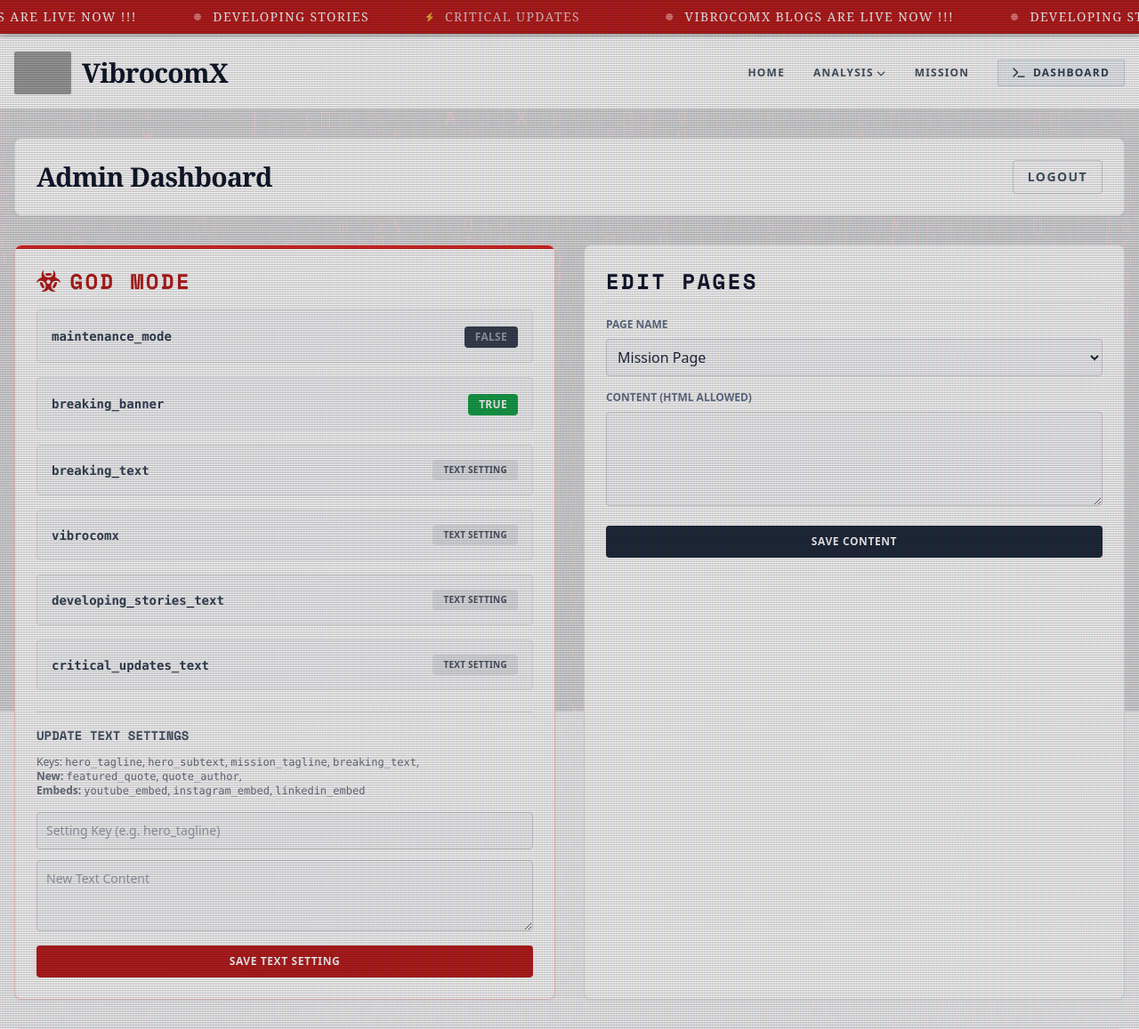
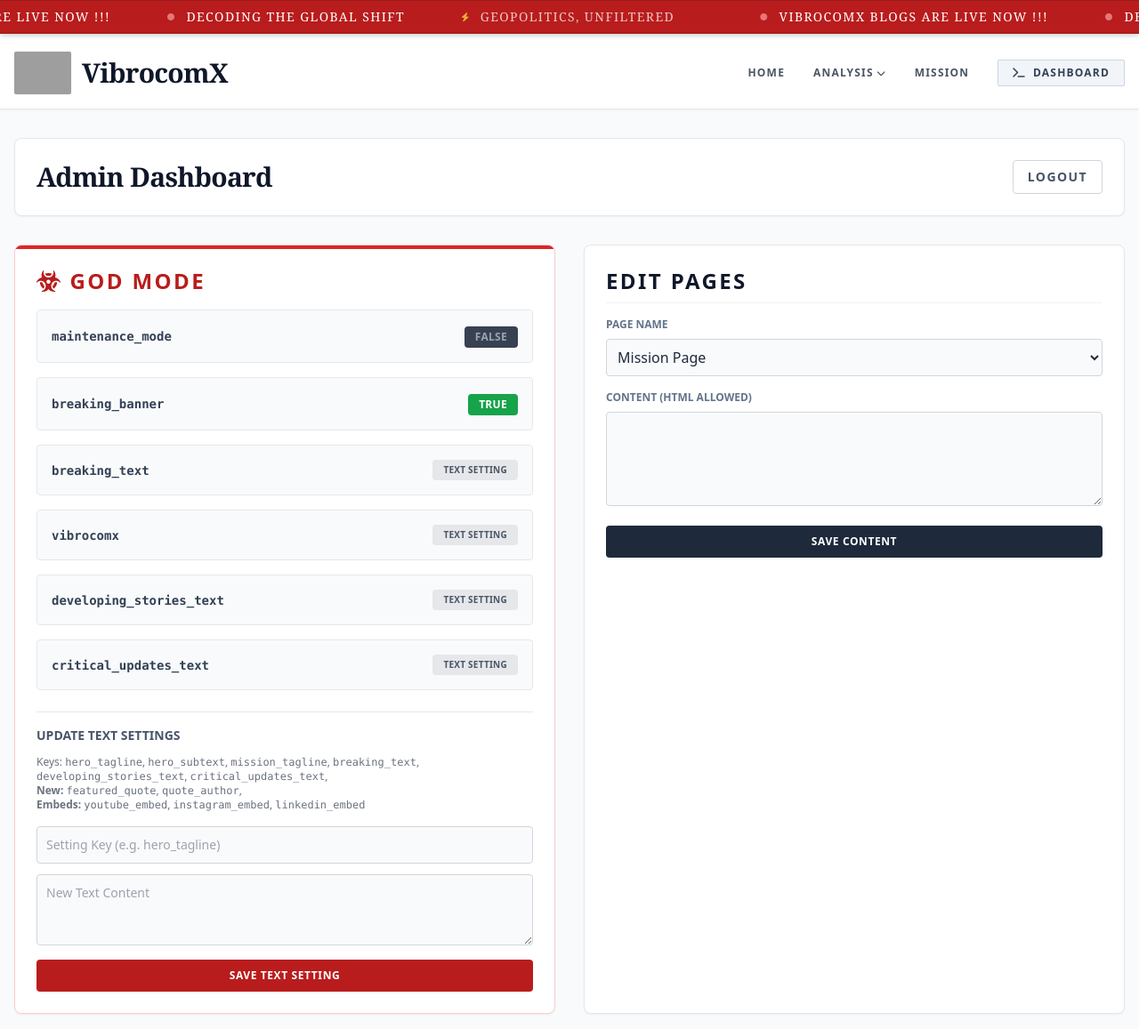
Before and after one commit to vibrocomx/vibrocomx-work, a Flask app: page /admin/dashboard in a window 1280 px wide. Shown: the top 1157 px of the page at 89% size. Run offline with Flask 3, Linux system fonts and the light colour scheme; a user stored in the database is signed in; some libraries are stand-ins or nearby versions; grey boxes are pictures that could not be loaded.

Commit message:
Set up static/images folder for site imagery

```diff
--- a/admin_routes.py
+++ b/admin_routes.py
@@ -140,7 +140,7 @@
             filename = secure_filename(file.filename)
             file_path = os.path.join(current_app.config['UPLOAD_FOLDER'], filename)
             file.save(file_path)
-            image_url = f"/static/uploads/{filename}"
+            image_url = f"/static/images/{filename}"
 
     # Simple add for now (could extend to edit if id passed)
     founder = Founder(name=name, role=role, bio=bio, image_url=image_url)
@@ -176,7 +176,7 @@
             filename = secure_filename(file.filename)
             file_path = os.path.join(current_app.config['UPLOAD_FOLDER'], filename)
             file.save(file_path)
-            image_url = f"/static/uploads/{filename}"
+            image_url = f"/static/images/{filename}"
 
     if not slug:
         slug = title.lower().replace(' ', '-')
--- a/app.py
+++ b/app.py
@@ -8,7 +8,7 @@
 app.config['SECRET_KEY'] = 'vibrocomx-secret-key-change-in-production'
 app.config['SQLALCHEMY_DATABASE_URI'] = 'sqlite:///vibrocomx.db'
 app.config['SQLALCHEMY_TRACK_MODIFICATIONS'] = False
-app.config['UPLOAD_FOLDER'] = os.path.join(app.root_path, 'static', 'uploads')
+app.config['UPLOAD_FOLDER'] = os.path.join(app.root_path, 'static', 'images')
 
 # Ensure upload directory exists
 os.makedirs(app.config['UPLOAD_FOLDER'], exist_ok=True)
@@ -31,6 +31,12 @@
 
     breaking_text_setting = SiteSetting.query.filter_by(setting_key='breaking_text').first()
     breaking_text = breaking_text_setting.setting_value if breaking_text_setting else "Global South unites against sanctions"
+
+    developing_text_setting = SiteSetting.query.filter_by(setting_key='developing_stories_text').first()
+    developing_stories_text = developing_text_setting.setting_value if developing_text_setting else "Developing Stories"
+
+    critical_text_setting = SiteSetting.query.filter_by(setting_key='critical_updates_text').first()
+    critical_updates_text = critical_text_setting.setting_value if critical_text_setting else "Critical Updates"
 
     # Dynamic Text Elements
     hero_tagline_setting = SiteSetting.query.filter_by(setting_key='hero_tagline').first()
@@ -64,6 +70,8 @@
         social_links=social_links,
         show_banner=show_banner,
         breaking_text=breaking_text,
+        developing_stories_text=developing_stories_text,
+        critical_updates_text=critical_updates_text,
         hero_tagline=hero_tagline,
         hero_subtext=hero_subtext,
         mission_tagline=mission_tagline,
--- a/templates/admin/dashboard.html
+++ b/templates/admin/dashboard.html
@@ -55,7 +55,8 @@
         <h3 class="text-slate-600 text-sm font-bold uppercase mb-3 mt-6 border-t border-gray-200 pt-4">Update Text
             Settings</h3>
         <p class="text-xs text-gray-500 mb-4">Keys: <code>hero_tagline</code>, <code>hero_subtext</code>,
-            <code>mission_tagline</code>, <code>breaking_text</code>, <br />
+            <code>mission_tagline</code>, <code>breaking_text</code>, <code>developing_stories_text</code>,
+            <code>critical_updates_text</code>, <br />
             <strong>New:</strong> <code>featured_quote</code>, <code>quote_author</code>, <br />
             <strong>Embeds:</strong> <code>youtube_embed</code>, <code>instagram_embed</code>,
             <code>linkedin_embed</code>
--- a/templates/base.html
+++ b/templates/base.html
@@ -53,10 +53,10 @@
                 <i class="fas fa-circle text-[8px] mr-3 text-red-300 animate-pulse"></i> {{ breaking_text }}
             </span>
             <span class="mx-8 text-white font-serif text-sm uppercase tracking-widest flex items-center">
-                <i class="fas fa-circle text-[8px] mr-3 text-red-300 animate-pulse"></i> Developing Stories
+                <i class="fas fa-circle text-[8px] mr-3 text-red-300 animate-pulse"></i> {{ developing_stories_text }}
             </span>
             <span class="mx-8 text-white font-serif text-sm uppercase tracking-widest flex items-center opacity-75">
-                <i class="fas fa-bolt text-[10px] mr-3 text-yellow-300"></i> Critical Updates
+                <i class="fas fa-bolt text-[10px] mr-3 text-yellow-300"></i> {{ critical_updates_text }}
             </span>
         </div>
         <div class="animate-marquee flex items-center pr-8" aria-hidden="true">
@@ -64,10 +64,10 @@
                 <i class="fas fa-circle text-[8px] mr-3 text-red-300 animate-pulse"></i> {{ breaking_text }}
             </span>
             <span class="mx-8 text-white font-serif text-sm uppercase tracking-widest flex items-center">
-                <i class="fas fa-circle text-[8px] mr-3 text-red-300 animate-pulse"></i> Developing Stories
+                <i class="fas fa-circle text-[8px] mr-3 text-red-300 animate-pulse"></i> {{ developing_stories_text }}
             </span>
             <span class="mx-8 text-white font-serif text-sm uppercase tracking-widest flex items-center opacity-75">
-                <i class="fas fa-bolt text-[10px] mr-3 text-yellow-300"></i> Critical Updates
+                <i class="fas fa-bolt text-[10px] mr-3 text-yellow-300"></i> {{ critical_updates_text }}
             </span>
         </div>
     </div>
@@ -184,9 +184,9 @@
     <!-- Footer -->
     <footer class="bg-white py-16 mt-20 border-t border-gray-200 relative overflow-hidden">
         <div class="container mx-auto px-4 relative z-10">
-            <div class="grid grid-cols-1 md:grid-cols-3 gap-12 mb-12">
+            <div class="flex flex-col md:flex-row justify-between items-center gap-12 mb-12">
                 <!-- Branding & Quote -->
-                <div class="col-span-1 border-l-4 border-slate-800 pl-6 flex flex-col justify-center">
+                <div class="border-l-4 border-slate-800 pl-6 flex flex-col justify-center md:max-w-xl">
                     <h4 class="text-slate-900 font-serif font-black tracking-tight text-3xl mb-4">VibrocomX</h4>
                     <p class="text-slate-600 font-serif italic text-lg leading-relaxed">
                         "In an era of noise, subjective truths, and fleeting narratives, objective analysis is the only
@@ -194,24 +194,22 @@
                     </p>
                 </div>
 
-                <!-- Footer Imagery Space -->
-                <div class="col-span-1 flex items-center justify-center group">
-                    <img src="{{ url_for('static', filename='logo.png') }}" alt="VibrocomX Logo"
-                        class="max-h-32 w-auto object-contain rounded-md shadow-lg group-hover:scale-105 transition-transform duration-500"
-                        onerror="this.onerror=null; this.outerHTML='<div class=\'w-full max-w-[240px] h-32 bg-gray-50 border border-gray-200 flex flex-col items-center justify-center text-gray-400 rounded-sm\'><i class=\'fas fa-image text-2xl mb-2\'></i><span class=\'text-[10px] uppercase tracking-widest font-bold\'>Feature Image Space</span></div>'">
-                </div>
-
                 <!-- Connect -->
-                <div class="col-span-1 flex flex-col justify-center md:items-end">
+                <div class="flex flex-col justify-center md:items-end shrink-0">
                     <h4 class="text-slate-800 font-sans font-bold uppercase tracking-widest mb-6 text-sm">Connect</h4>
                     <div class="flex justify-start gap-4">
-                        {% for link in social_links %}
-                        <a href="{% if not link.url.startswith('http') %}https://{{ link.url }}{% else %}{{ link.url }}{% endif %}"
-                            target="_blank"
+                        <a href="{{ linkedin_embed }}" target="_blank"
                             class="w-10 h-10 flex items-center justify-center rounded-full bg-white border border-gray-300 text-gray-500 hover:text-slate-900 hover:border-slate-500 hover:bg-gray-50 transition-all duration-300 shadow-sm">
-                            <i class="{{ link.icon_class }}"></i>
+                            <i class="fab fa-linkedin-in"></i>
                         </a>
-                        {% endfor %}
+                        <a href="{{ youtube_embed }}" target="_blank"
+                            class="w-10 h-10 flex items-center justify-center rounded-full bg-white border border-gray-300 text-gray-500 hover:text-slate-900 hover:border-slate-500 hover:bg-gray-50 transition-all duration-300 shadow-sm">
+                            <i class="fab fa-youtube"></i>
+                        </a>
+                        <a href="{{ instagram_embed }}" target="_blank"
+                            class="w-10 h-10 flex items-center justify-center rounded-full bg-white border border-gray-300 text-gray-500 hover:text-slate-900 hover:border-slate-500 hover:bg-gray-50 transition-all duration-300 shadow-sm">
+                            <i class="fab fa-instagram"></i>
+                        </a>
                     </div>
                 </div>
             </div>
--- a/templates/index.html
+++ b/templates/index.html
@@ -183,15 +183,15 @@
                 </p>
             </div>
             <div class="flex justify-start md:justify-end gap-4" data-aos="fade-left">
-                <a href="#"
+                <a href="{{ youtube_embed }}" target="_blank"
                     class="w-12 h-12 flex items-center justify-center rounded-full bg-slate-800 border border-slate-700 text-gray-400 hover:text-white hover:bg-red-600 hover:border-red-600 transition-all shadow-lg group">
                     <i class="fab fa-youtube text-xl group-hover:scale-110 transition-transform"></i>
                 </a>
-                <a href="#"
+                <a href="{{ instagram_embed }}" target="_blank"
                     class="w-12 h-12 flex items-center justify-center rounded-full bg-slate-800 border border-slate-700 text-gray-400 hover:text-white hover:bg-gradient-to-tr hover:from-yellow-400 hover:via-red-500 hover:to-purple-500 hover:border-transparent transition-all shadow-lg group">
                     <i class="fab fa-instagram text-xl group-hover:scale-110 transition-transform"></i>
                 </a>
-                <a href="#"
+                <a href="{{ linkedin_embed }}" target="_blank"
                     class="w-12 h-12 flex items-center justify-center rounded-full bg-slate-800 border border-slate-700 text-gray-400 hover:text-white hover:bg-[#0077B5] hover:border-[#0077B5] transition-all shadow-lg group">
                     <i class="fab fa-linkedin-in text-xl group-hover:scale-110 transition-transform"></i>
                 </a>
```
Also changed, not shown: instance/vibrocomx.db, static/images/cuba-oil-chart.png (added), 1 other file.
